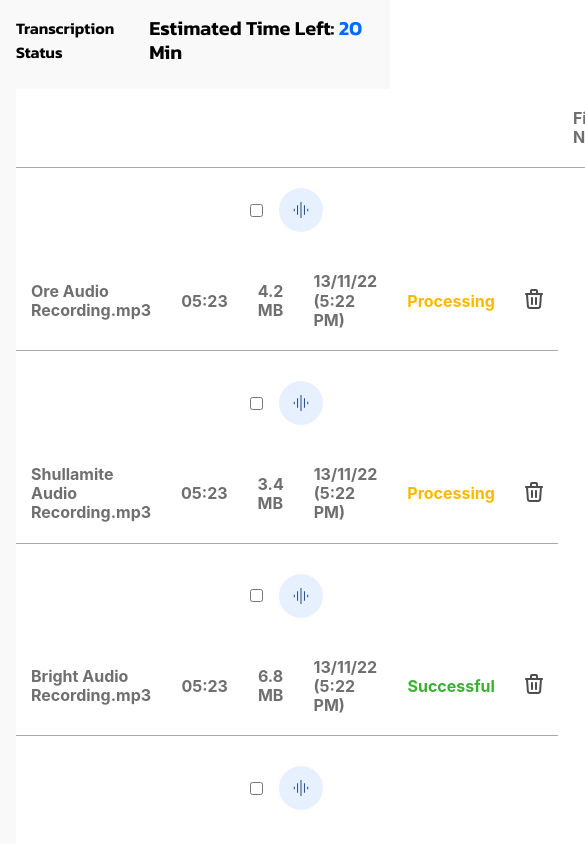
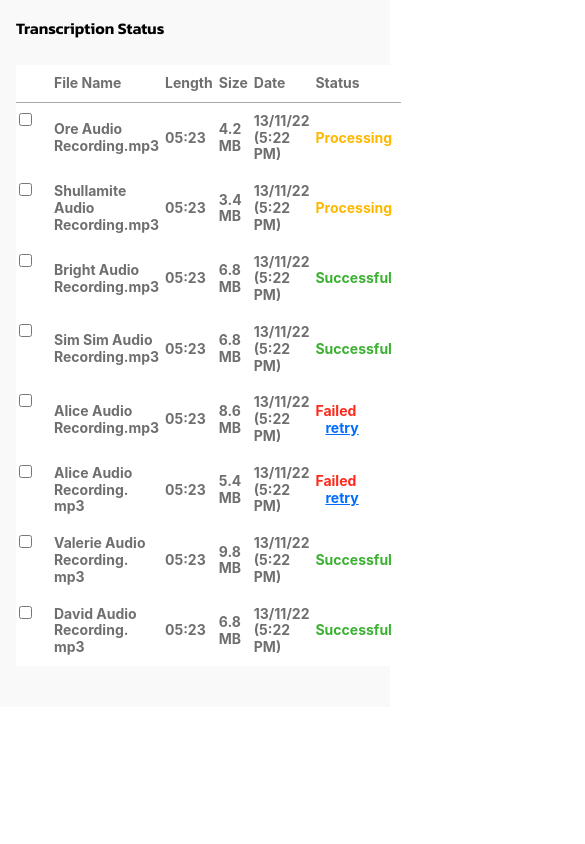
Before and after one commit to KodianKodes/customersupport.web-1, a React (Vite) app in the folder scrybe_frontend/: page /uploaded-recordings in a window 390 px wide. Shown: the top 844 px of the page, 585 px wide, since content can reach past the window. Built offline with nearby package versions, Linux system fonts and the light colour scheme.

Commit message:
did mobile responsiveness

```diff
--- a/scrybe_frontend/src/components/UploadRecordings/index.jsx
+++ b/scrybe_frontend/src/components/UploadRecordings/index.jsx
@@ -138,7 +138,11 @@ function UploadedRecordings() {
                   </strong>
                 </td>
                 <td className={styles["uploaded-table-body-cell delete-btn"]}>
-                  <img src={deleteIcon} alt="delete-icon " />
+                  <img
+                    src={deleteIcon}
+                    alt="delete-icon "
+                    className={styles["delete-icon"]}
+                  />
                 </td>
               </tr>
             ))}
--- a/scrybe_frontend/src/components/UploadRecordings/uploadedRecordings.module.scss
+++ b/scrybe_frontend/src/components/UploadRecordings/uploadedRecordings.module.scss
@@ -96,28 +96,30 @@ td {
   .uploaded-header h1 {
     font-size: 16px;
   }
-  .uploaded-header .est-time-left {
-    display: none;
+  .uploaded-header {
+    h2 {
+      display: none !important;
+    }
   }
 
   .uploaded-table {
     border: 0;
-    max-width: 200px;
+    // max-width: 200px;
+    th,
+    td {
+      font-size: 14px;
+      padding: 10px 3px;
+    }
   }
 
-  .uploaded-table tbody tr {
-    margin-bottom: 10px;
-    display: block;
-    border-bottom: 1px solid #a9a9a9;
+  .uploaded-table-row th:nth-child(7) {
+    display: none;
   }
 
-  .uploaded-table tbody tr td::before {
-    content: attr(data-label);
-    float: left;
-    font-weight: bold;
-  }
-
-  .uploaded-table tbody tr td:last-child {
-    border-bottom: 0;
+  .uploaded-table tbody {
+    .uploaded-table-body-cell-img,
+    .delete-icon {
+      display: none;
+    }
   }
 }
```
Also changed, not shown: 1 other file (tests, documents, lock files or other folders).
